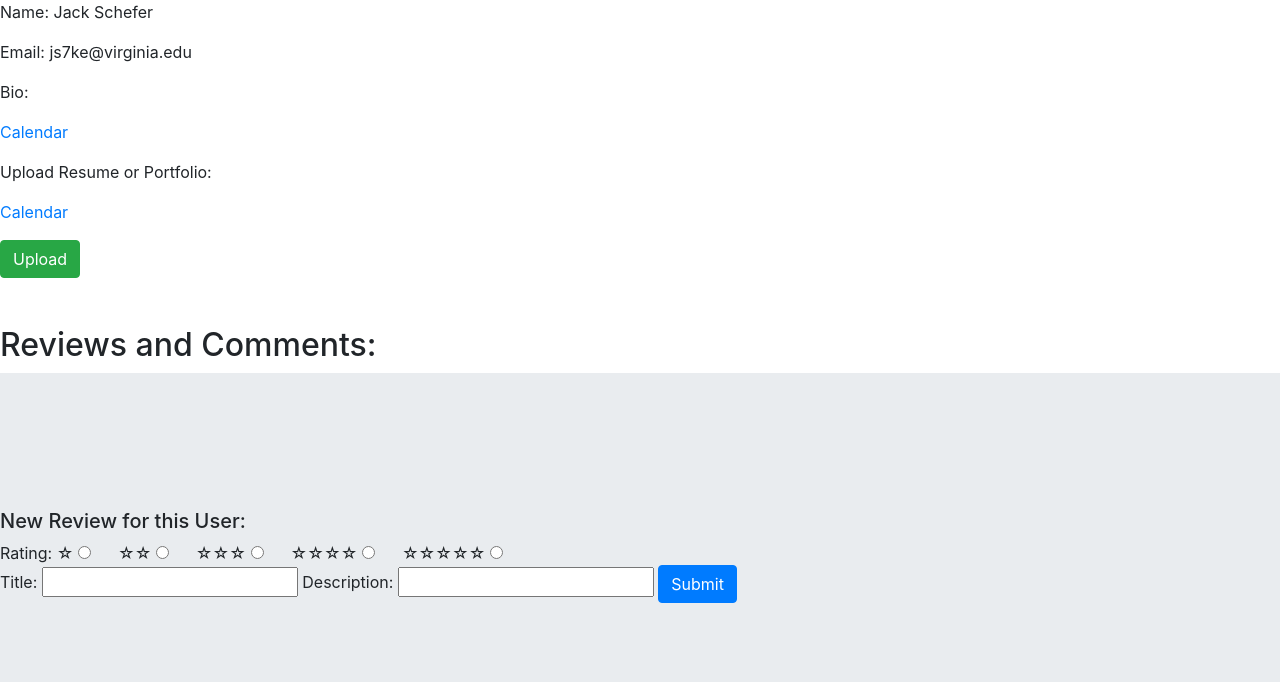
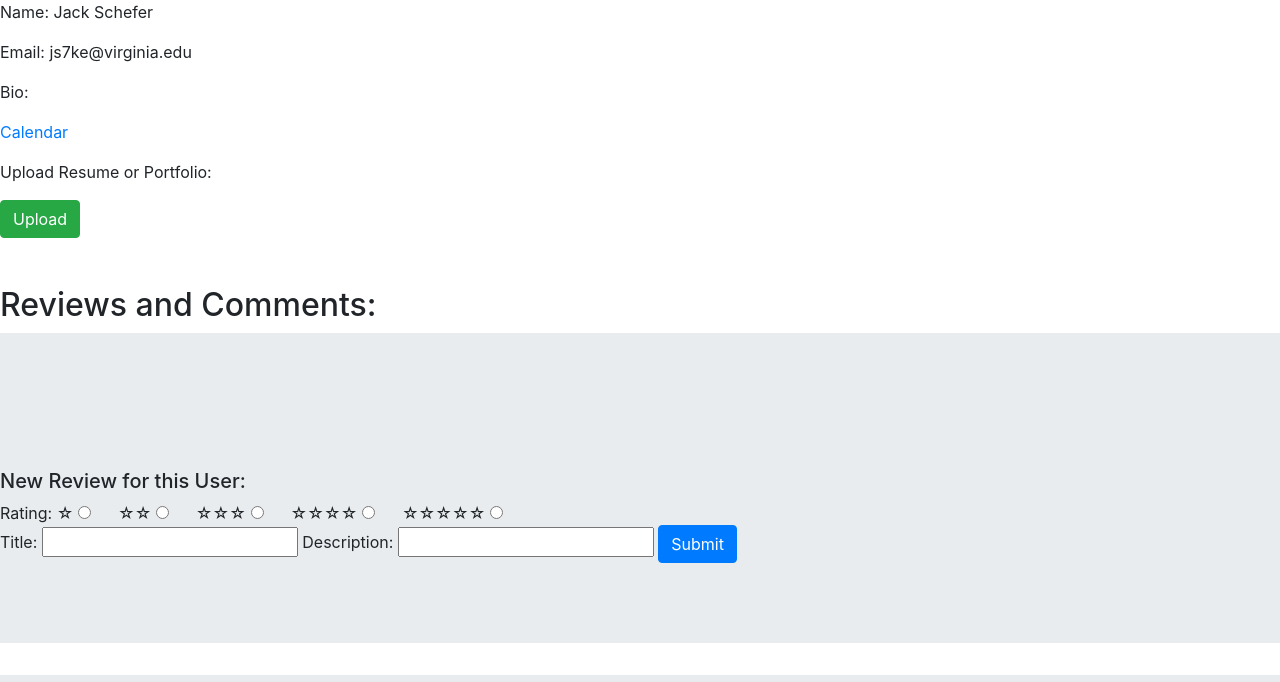
Before and after one commit to matthewcockrell/skilletz, a Django app: a page that uses pages/templates/pages/profile.html in a window 1280 px wide. Shown: the part 364-1046 px from the top of the page. Run offline with Django 3.2, Linux system fonts and the light colour scheme; data comes from the database, SQL or seed files in the repository; data that the repository does not hold is empty; some libraries are stand-ins or nearby versions.

Commit message:
revert back
accidentally added a duplicate line

```diff
--- a/pages/templates/pages/profile.html
+++ b/pages/templates/pages/profile.html
@@ -22,7 +22,6 @@
 			<p>Bio: </p>
 			<p><a href="https://skilletz-app.herokuapp.com/availability">Calendar</a></p>
 			<p>Upload Resume or Portfolio: </p>
-			<p><a href = "https://skilletz-app.herokuapp.com/availability">Calendar</a></p>
 			<button type="submit" class="btn btn-success">Upload</button>
 		</section>
 	</div>
```
